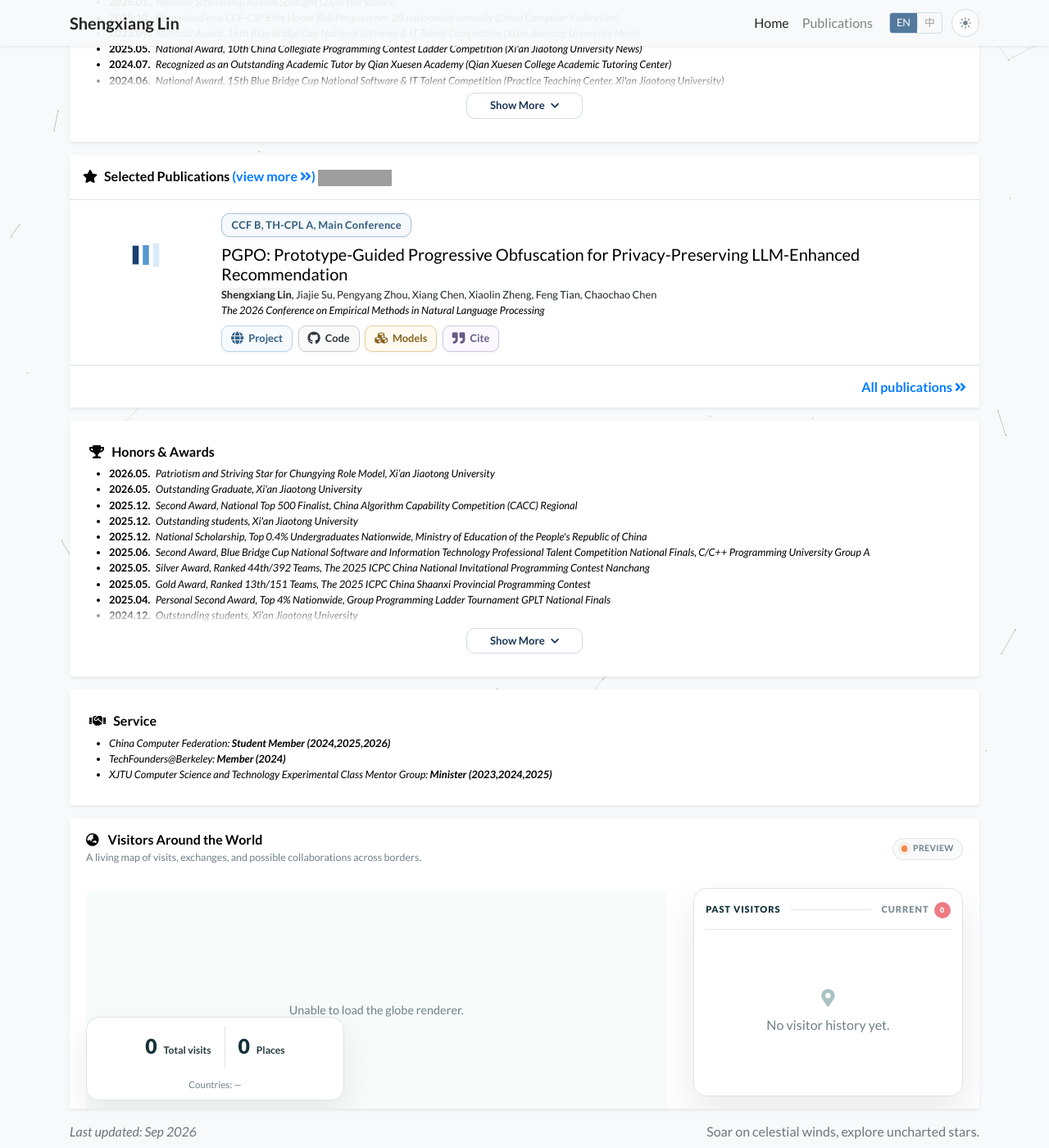
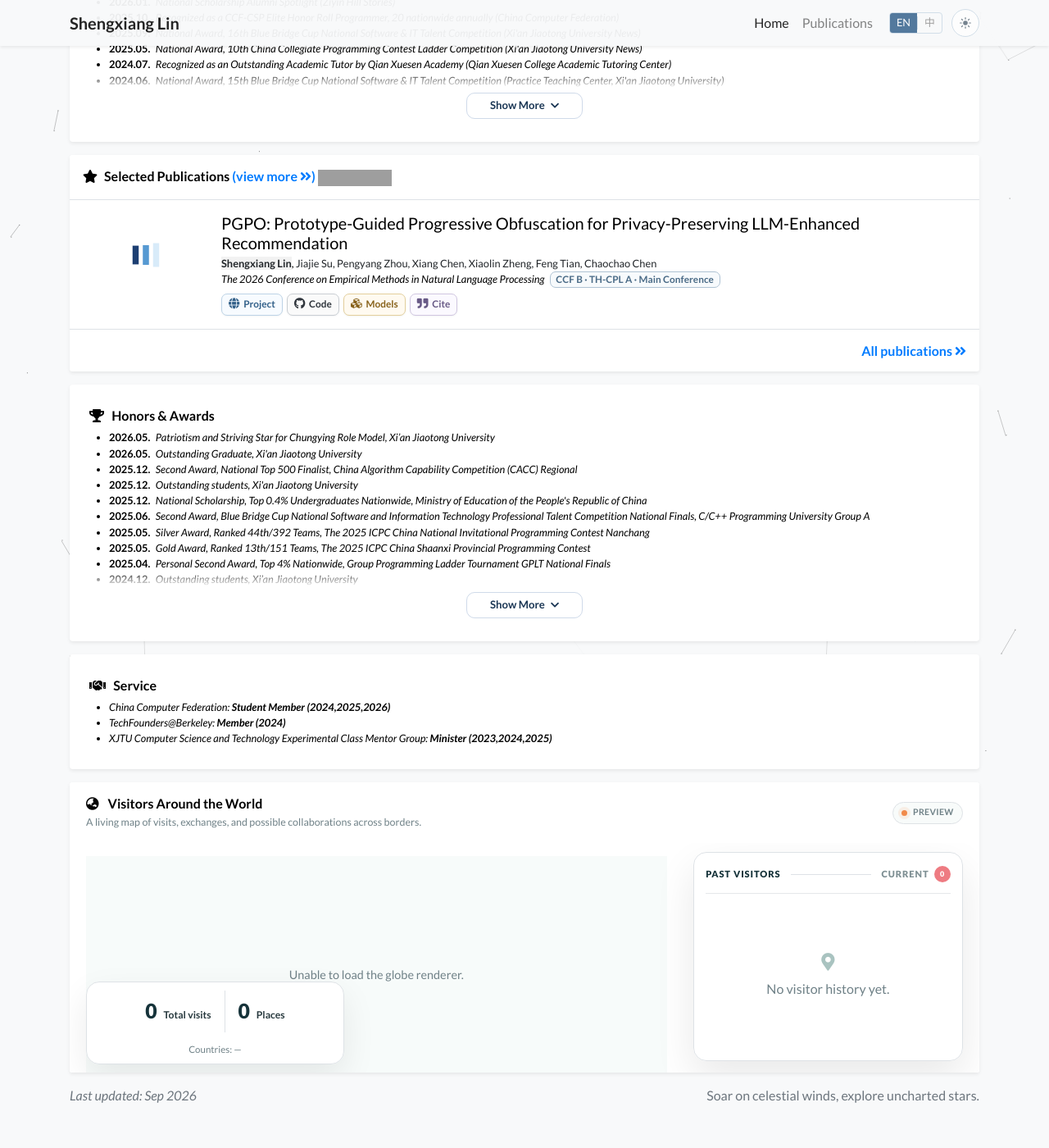
Before and after one commit to Shengxiang-Lin/Shengxiang-Lin.github.io, a Jekyll site: the page built from index.html, in a window 1280 px wide and 1400 px high, scrolled down 1224 px. Shown: the whole window at 82% size. Built offline with Jekyll 4.4.1, drawn with Linux system fonts in a browser that asks for light colours; comment, search, counter and statistics services are not loaded; a style sheet for code colours, icons or effects is not loaded; after the commit the page ends 2588 px from its top, so only the background shows below that; grey boxes are pictures that could not be loaded.

Commit message:
Refine publication metadata and show live GitHub stars
* Place publication metadata inline with venue

* Add GitHub star segment to code actions

* Refine publication metadata and action sizing

* Load live GitHub star counts for publication code links

* Bust cached publication assets

* Declare PGPO GitHub repository for live stars

* Declare publication GitHub repository for live stars

```diff
--- a/_includes/widgets/publication_actions.html
+++ b/_includes/widgets/publication_actions.html
@@ -29,9 +29,18 @@
             {% assign icon_class = "fas fa-file-pdf" %}
         {% endif %}
 
-        <a class="publication-action publication-action-{{ action_class }}" target="{{ target }}" href="{{ href }}">
-            <i class="{{ icon_class }}" aria-hidden="true"></i>
-            <span>{{ label }}</span>
+        <a class="publication-action publication-action-{{ action_class }}" target="{{ target }}" href="{{ href }}"{% if label == "Code" and item.github_repo %} data-github-repo="{{ item.github_repo }}"{% endif %}>
+            <span class="publication-action-core">
+                <i class="{{ icon_class }}" aria-hidden="true"></i>
+                <span>{{ label }}</span>
+            </span>
+            {% if label == "Code" and item.github_repo %}
+            <span class="publication-action-stars" data-github-stars hidden>
+                <span class="publication-action-divider" aria-hidden="true"></span>
+                <i class="fas fa-star publication-star-icon" aria-hidden="true"></i>
+                <span data-github-star-count></span>
+            </span>
+            {% endif %}
         </a>
     {% endfor %}
 </div>
--- a/_includes/widgets/publication_item.html
+++ b/_includes/widgets/publication_item.html
@@ -5,13 +5,17 @@
             <img data-src="{{ item.cover }}" alt="{{ item.title }}" class="lazy w-100 rounded-sm" src="assets/images/empty_300x200.png">
         </div>
         <div class="col-md-9 col-xl-10 p-3 pl-md-0">
-            {% if item.pub_tags %}
-            <div class="publication-meta-box">{{ item.pub_tags | join: ", " }}</div>
-            {% endif %}
             <h5 class="mt-0 mb-1 font-weight-normal">{{ item.title }}</h5>
             <p class="mt-0 mb-0 small">{% include widgets/author_list.html authors=item.authors %}</p>
-            {% if item.pub or item.pub_pre or item.pub_post or item.pub_date %}
-            <p class="mt-0 mb-0 small">{{item.pub_pre}}<i>{{ item.pub }}</i>{{ item.pub_post }} {{ item.pub_date }}</p>
+            {% if item.pub or item.pub_pre or item.pub_post or item.pub_date or item.pub_tags %}
+            <p class="mt-0 mb-0 small publication-venue-line">
+                {% if item.pub or item.pub_pre or item.pub_post or item.pub_date %}
+                <span class="publication-venue">{{item.pub_pre}}<i>{{ item.pub }}</i>{{ item.pub_post }} {{ item.pub_date }}</span>
+                {% endif %}
+                {% if item.pub_tags %}
+                <span class="publication-meta-box">{{ item.pub_tags | join: " · " }}</span>
+                {% endif %}
+            </p>
             {% endif %}
             {% unless include.hide_abstract %}
             <p class="mt-0 mb-0 small text-muted">{{ item.abstract }}</p>
@@ -28,13 +32,17 @@
     <div class="card-img-overlay d-flex align-items-start flex-column" style="background-color: rgba(255, 255, 255, 0.85);">
         <div class="mb-auto"></div>
         <div>
-            {% if item.pub_tags %}
-            <div class="publication-meta-box">{{ item.pub_tags | join: ", " }}</div>
-            {% endif %}
             <h5 class="mt-0 mb-1 font-weight-normal">{{ item.title }}</h5>
             <p class="mt-0 mb-0 small">{% include widgets/author_list.html authors=item.authors %}</p>
-            {% if item.pub or item.pub_pre or item.pub_post or item.pub_date %}
-            <p class="mt-0 mb-0 small">{{item.pub_pre}}<i>{{ item.pub }}</i>{{ item.pub_post }} {{ item.pub_date }}</p>
+            {% if item.pub or item.pub_pre or item.pub_post or item.pub_date or item.pub_tags %}
+            <p class="mt-0 mb-0 small publication-venue-line">
+                {% if item.pub or item.pub_pre or item.pub_post or item.pub_date %}
+                <span class="publication-venue">{{item.pub_pre}}<i>{{ item.pub }}</i>{{ item.pub_post }} {{ item.pub_date }}</span>
+                {% endif %}
+                {% if item.pub_tags %}
+                <span class="publication-meta-box">{{ item.pub_tags | join: " · " }}</span>
+                {% endif %}
+            </p>
             {% endif %}
             {% unless include.hide_abstract %}
             <p class="mt-0 mb-0 small text-muted">{{ item.abstract }}</p>
--- a/_layouts/default.html
+++ b/_layouts/default.html
@@ -33,7 +33,7 @@
     <link rel="preconnect" href="https://fonts.googleapis.com">
     <link rel="preconnect" href="https://fonts.gstatic.com" crossorigin>
     <link href="https://fonts.googleapis.com/css2?family=Lato:ital,wght@0,300;0,400;0,700;0,900;1,300;1,400;1,700;1,900&family=Raleway:ital,wght@0,300;0,400;0,500;1,300;1,400;1,500&display=swap" rel="stylesheet">
-    <link rel="stylesheet" href="{{ '/assets/css/global.css' | relative_url }}?v=20260921-1">
+    <link rel="stylesheet" href="{{ '/assets/css/global.css' | relative_url }}?v=20260921-2">
     {% if page.visitor_globe %}
     <link rel="stylesheet" href="{{ '/assets/css/visitor-globe.css' | relative_url }}?v=20260912-1">
     {% endif %}
@@ -95,7 +95,7 @@
     <script src="https://cdnjs.cloudflare.com/ajax/libs/popper.js/1.14.7/umd/popper.min.js" integrity="sha384-UO2eT0CpHqdSJQ6hJty5KVphtPhzWj9WO1clHTMGa3JDZwrnQq4sF86dIHNDz0W1" crossorigin="anonymous"></script>
     <script src="https://cdnjs.cloudflare.com/ajax/libs/twitter-bootstrap/4.6.0/js/bootstrap.min.js" integrity="sha512-XKa9Hemdy1Ui3KSGgJdgMyYlUg1gM+QhL6cnlyTe2qzMCYm4nAZ1PsVerQzTTXzonUR+dmswHqgJPuwCq1MaAg==" crossorigin="anonymous"></script>
     <script src="https://cdnjs.cloudflare.com/ajax/libs/github-buttons/2.14.2/buttons.min.js" integrity="sha512-OYwZx04hKFeFNYrWxIyo3atgGpb+cxU0ENWBZs72X7T9U+NoHPM1ftUn/Mfw7dRDXrqWA6M1wBg6z6fGE32aeA==" crossorigin="anonymous"></script>
-    <script src="{{ '/assets/js/common.js' | relative_url }}?v=20260915-1"></script>
+    <script src="{{ '/assets/js/common.js' | relative_url }}?v=20260921-2"></script>
     <script src="assets/js/i18n.js"></script>
     <script src="{{ '/assets/js/theme.js' | relative_url }}?v=20260912-2"></script>
     {% if page.visitor_globe %}
--- a/assets/css/global.css
+++ b/assets/css/global.css
@@ -420,44 +420,49 @@
     background-color: #21262d;
 }
 
-/* ===== Publication meta box + resource actions ===== */
+/* ===== Publication inline metadata + resource actions ===== */
+.publication-venue-line {
+    display: flex;
+    flex-wrap: wrap;
+    align-items: center;
+    gap: 0.38rem;
+}
+
 .publication-meta-box {
     display: inline-flex;
     align-items: center;
     max-width: 100%;
-    margin: 0 0 0.55rem 0;
-    padding: 0.38rem 0.72rem;
-    border: 1.5px solid #a9bfd2;
-    border-radius: 10px;
-    color: #315d7e;
-    background: #f5f9fc;
-    box-shadow: 0 2px 5px rgba(49, 93, 126, 0.08);
-    font-size: 0.80rem;
+    padding: 0.13rem 0.42rem;
+    border: 1px solid #afc3d4;
+    border-radius: 7px;
+    color: #496a86;
+    background: #f7fafc;
+    font-size: 0.92em;
     font-weight: 700;
+    font-style: normal;
     line-height: 1.15;
-    letter-spacing: 0.015em;
-    white-space: normal;
+    letter-spacing: 0.005em;
+    white-space: nowrap;
 }
 
 .publication-actions {
     display: flex;
     flex-wrap: wrap;
-    gap: 0.42rem;
-    margin-top: 0.55rem;
+    gap: 0.32rem;
+    margin-top: 0.42rem;
 }
 
 .publication-action {
     display: inline-flex;
     align-items: center;
-    gap: 0.38rem;
-    min-height: 2rem;
-    padding: 0.34rem 0.68rem;
+    min-height: 1.72rem;
+    padding: 0.24rem 0.50rem;
     border: 1px solid #cfd8e1;
-    border-radius: 9px;
+    border-radius: 7px;
     background: #ffffff;
     color: #38516a;
-    box-shadow: 0 1px 3px rgba(15, 35, 55, 0.06);
-    font-size: 0.80rem;
+    box-shadow: 0 1px 2px rgba(15, 35, 55, 0.05);
+    font-size: 0.74rem;
     font-weight: 700;
     line-height: 1;
     text-decoration: none !important;
@@ -471,11 +476,31 @@
 
 .publication-action:hover {
     transform: translateY(-1px);
-    box-shadow: 0 4px 10px rgba(15, 35, 55, 0.10);
+    box-shadow: 0 3px 8px rgba(15, 35, 55, 0.09);
+}
+
+.publication-action-core,
+.publication-action-stars {
+    display: inline-flex;
+    align-items: center;
+    gap: 0.30rem;
 }
 
 .publication-action i {
-    font-size: 0.98rem;
+    font-size: 0.86rem;
+}
+
+.publication-action-divider {
+    width: 1px;
+    height: 0.95rem;
+    margin: 0 0.38rem;
+    background: currentColor;
+    opacity: 0.25;
+}
+
+.publication-star-icon {
+    color: #b27b1f;
+    font-size: 0.78rem !important;
 }
 
 .publication-action-project {
@@ -539,21 +564,20 @@
 }
 
 html[data-theme="dark"] .publication-meta-box {
-    color: #bdd0e0;
-    border-color: #48647b;
-    background: #17222d;
-    box-shadow: 0 2px 7px rgba(0, 0, 0, 0.18);
+    color: #aebfd0;
+    border-color: #466176;
+    background: #17212b;
 }
 
 html[data-theme="dark"] .publication-action {
     color: #c3cfdb;
     border-color: #3c4a58;
     background: #161d25;
-    box-shadow: 0 1px 3px rgba(0, 0, 0, 0.24);
+    box-shadow: 0 1px 2px rgba(0, 0, 0, 0.22);
 }
 
 html[data-theme="dark"] .publication-action:hover {
-    box-shadow: 0 4px 12px rgba(0, 0, 0, 0.32);
+    box-shadow: 0 3px 9px rgba(0, 0, 0, 0.28);
 }
 
 html[data-theme="dark"] .publication-action-project {
@@ -586,23 +610,31 @@
     background: #2a1b1b;
 }
 
+html[data-theme="dark"] .publication-star-icon {
+    color: #d6a84b;
+}
+
 @media (max-width: 575.98px) {
+    .publication-venue-line {
+        gap: 0.30rem;
+    }
+
     .publication-meta-box {
-        margin-bottom: 0.42rem;
-        padding: 0.32rem 0.60rem;
-        border-radius: 8px;
-        font-size: 0.74rem;
+        padding: 0.12rem 0.36rem;
+        border-radius: 6px;
+        font-size: 0.88em;
+        white-space: normal;
     }
 
     .publication-actions {
-        gap: 0.34rem;
-        margin-top: 0.42rem;
+        gap: 0.28rem;
+        margin-top: 0.36rem;
     }
 
     .publication-action {
-        min-height: 1.85rem;
-        padding: 0.30rem 0.58rem;
-        border-radius: 8px;
-        font-size: 0.75rem;
+        min-height: 1.62rem;
+        padding: 0.22rem 0.44rem;
+        border-radius: 6px;
+        font-size: 0.71rem;
     }
 }
--- a/assets/js/common.js
+++ b/assets/js/common.js
@@ -31,3 +31,34 @@
         });
     });
 });
+
+document.addEventListener('DOMContentLoaded', function () {
+    var githubStarCache = {};
+
+    document.querySelectorAll('[data-github-repo]').forEach(function (button) {
+        var repo = button.getAttribute('data-github-repo');
+        if (!repo) return;
+
+        if (!githubStarCache[repo]) {
+            var encodedRepo = repo.split('/').map(encodeURIComponent).join('/');
+            githubStarCache[repo] = fetch('https://api.github.com/repos/' + encodedRepo, {
+                headers: { 'Accept': 'application/vnd.github+json' }
+            }).then(function (response) {
+                if (!response.ok) throw new Error('GitHub API request failed');
+                return response.json();
+            });
+        }
+
+        githubStarCache[repo].then(function (data) {
+            if (typeof data.stargazers_count !== 'number') return;
+            var count = button.querySelector('[data-github-star-count]');
+            var stars = button.querySelector('[data-github-stars]');
+            if (!count || !stars) return;
+
+            count.textContent = data.stargazers_count.toLocaleString('en-US');
+            stars.hidden = false;
+        }).catch(function () {
+            // Keep the Code button usable even when the unauthenticated GitHub API is rate-limited.
+        });
+    });
+});
```
Also changed, not shown: _publications/2025/2025-pub-1.md (+1 -0 lines), _publications/2026/2026-pgpo.md (+1 -0 lines).
